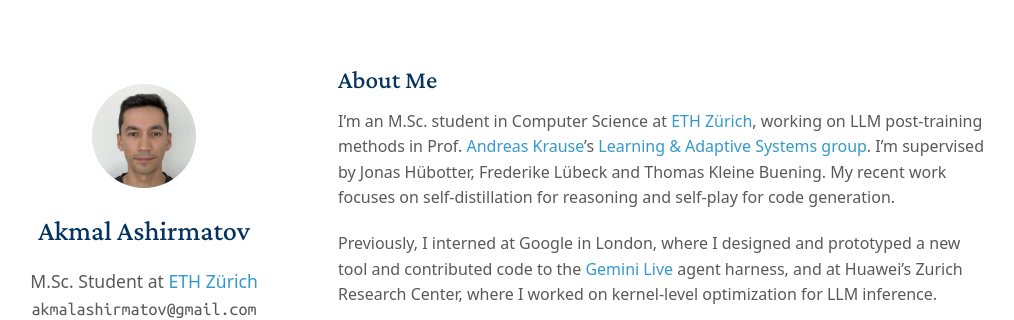
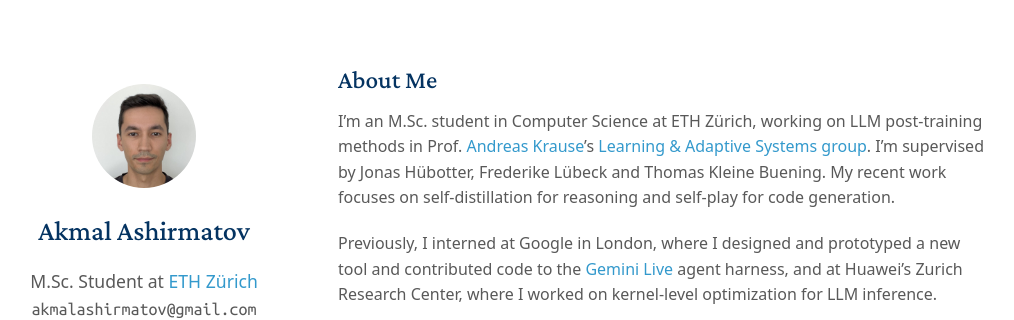
Before and after one commit to AkmalAshirmatov/akmalashirmatov.github.io, a Jekyll site: the page built from index.md, in a window 1280 px wide and 900 px high. Shown: the top 320 px of the window, without its empty margins (132-1146 px from the left). Built offline with Jekyll 4.4.1, drawn with Linux system fonts in a browser that asks for light colours; our own code applies the rules of GitHub Pages for plain Markdown files; part of the change alters nothing that is shown.

Commit message:
Remove repeated ETH Zurich link from bio

```diff
--- a/index.md
+++ b/index.md
@@ -4,7 +4,7 @@ layout: homepage
 
 ## About Me
 
-I'm an M.Sc. student in Computer Science at [ETH Zürich](https://ethz.ch/en.html), working on LLM post-training methods in Prof. [Andreas Krause](https://las.inf.ethz.ch/krausea)'s [Learning & Adaptive Systems group](https://las.inf.ethz.ch/). I'm supervised by Jonas Hübotter, Frederike Lübeck and Thomas Kleine Buening. My recent work focuses on self-distillation for reasoning and self-play for code generation.
+I'm an M.Sc. student in Computer Science at ETH Zürich, working on LLM post-training methods in Prof. [Andreas Krause](https://las.inf.ethz.ch/krausea)'s [Learning & Adaptive Systems group](https://las.inf.ethz.ch/). I'm supervised by Jonas Hübotter, Frederike Lübeck and Thomas Kleine Buening. My recent work focuses on self-distillation for reasoning and self-play for code generation.
 
 Previously, I interned at Google in London, where I designed and prototyped a new tool and contributed code to the [**Gemini Live**](https://gemini.google/overview/gemini-live/) agent harness, and at Huawei's Zurich Research Center, where I worked on kernel-level optimization for LLM inference.
 
```
